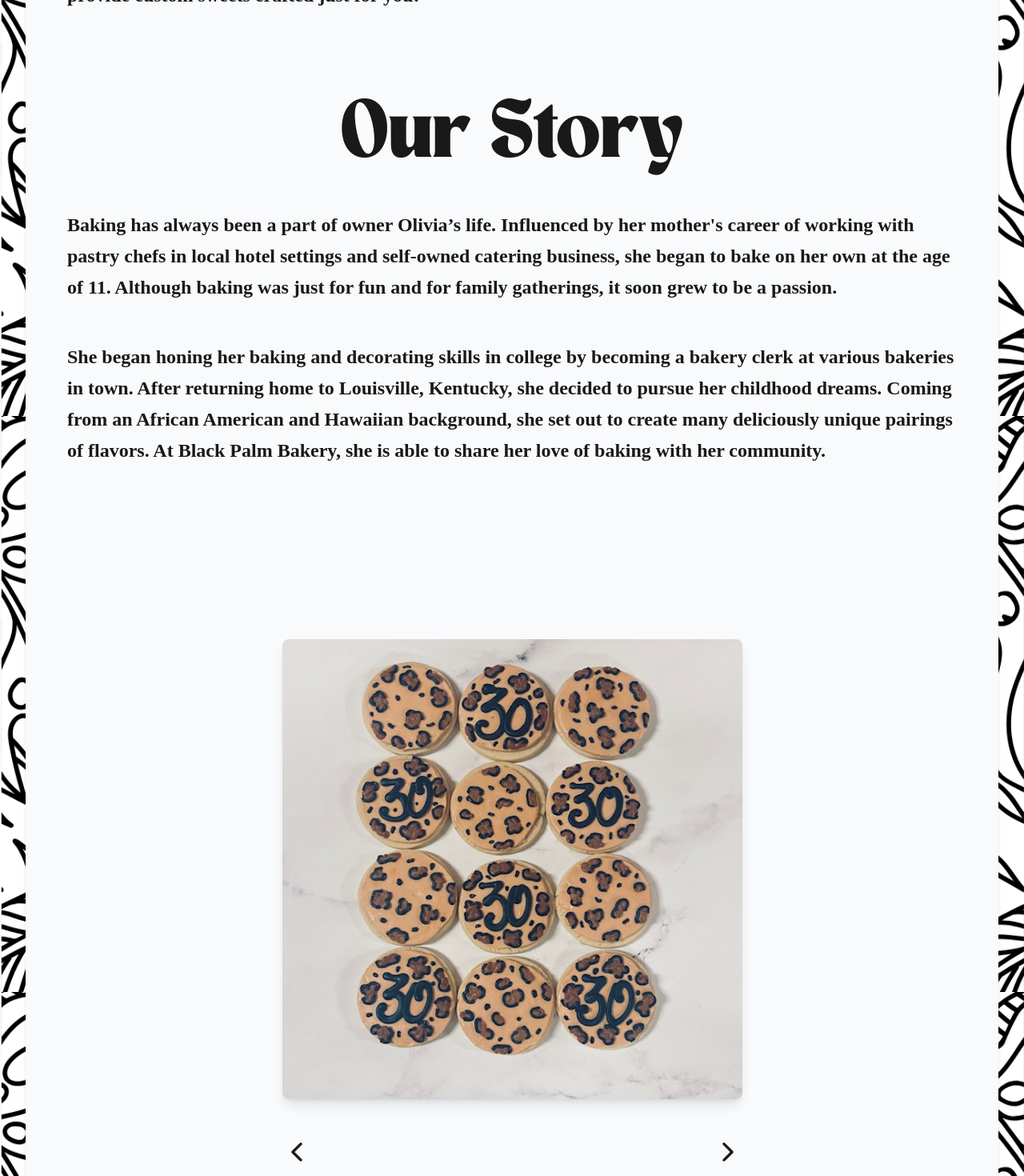
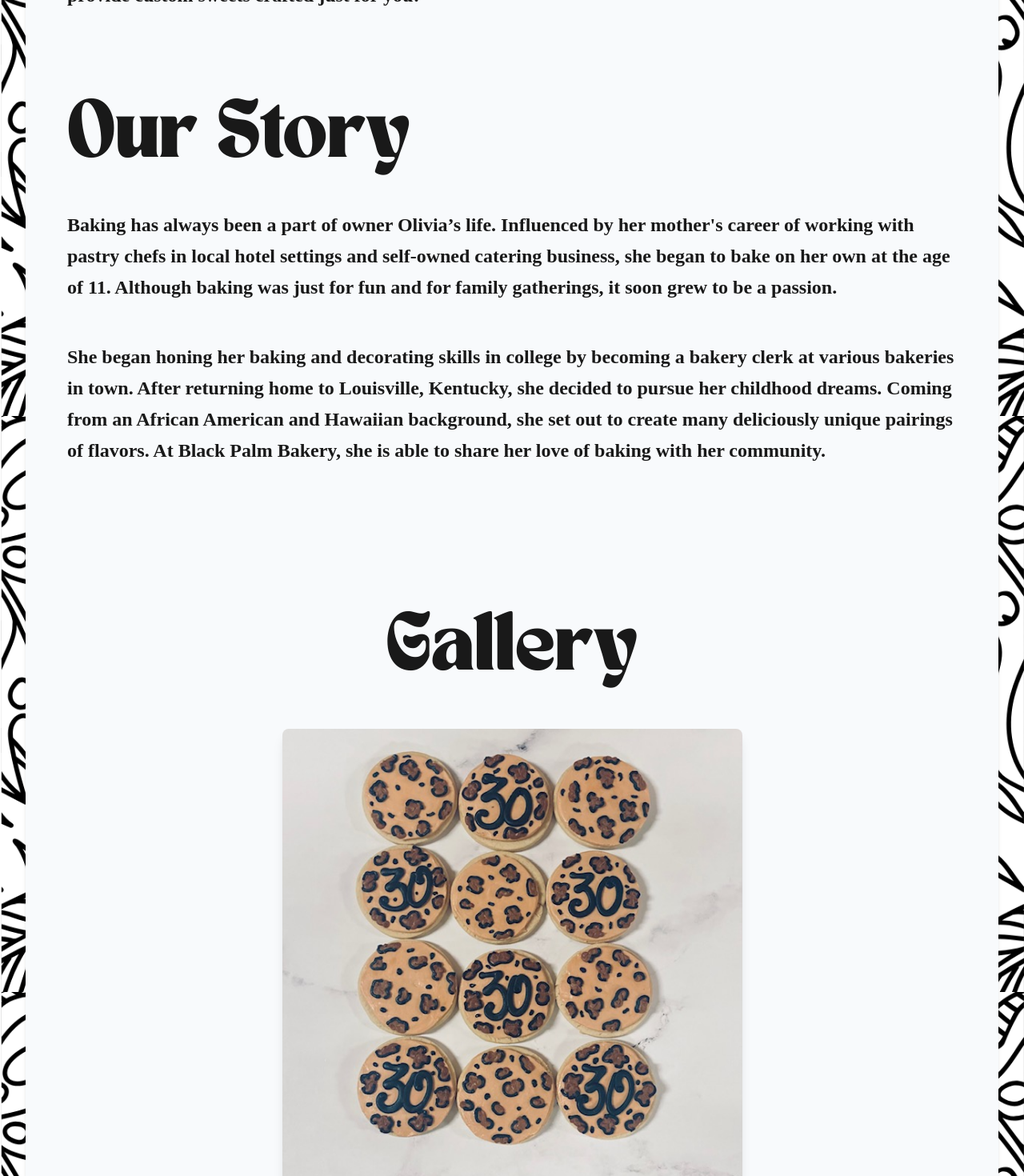
Before and after one commit to malcus-g/blackpalmbakery-port, a Next.js app: page / in a window 1280 px wide. Shown: the part 1640-3110 px from the top of the page at 80% size. Built offline with nearby package versions, Linux system fonts and the light colour scheme; no server answers; a web font is replaced by a local one.

Commit message:
refactor About and Gallery components for improved layout and functionality

```diff
--- a/ui/about/about.tsx
+++ b/ui/about/about.tsx
@@ -33,27 +33,31 @@ function Blurb({ title, body }: { title: string, body: string[] }) {
     target: scrollRef,
     offset: ["0 1", "1.33 1"]
   });
-  const scaleProgress = useTransform(scrollYProgress, [0, 1], [.85, 1]);
-  const opacityProgress = useTransform(scrollYProgress, [0, 1], [.85, 1]);
+
+  const opacityProgress = useTransform(scrollYProgress, [0, 1], [.65, 1]);
 
   return (
     <motion.div
       ref={scrollRef}
     >
       <motion.h1
-        className="mb-14"
+        className="flex mb-14"
         style={{
-            scale: scaleProgress,
             opacity: opacityProgress
         }}
       >
         {title}
       </motion.h1>
-      <ul className="flex flex-col gap-6 md:gap-12">
-        {body.map((item, index) => (
-          <li key={index} className="font-semibold leading-relaxed">{item}</li>
-        ))}
-      </ul>
+      <motion.ul
+        className="flex flex-col gap-6 md:gap-12"
+        style={{
+          opacity: opacityProgress
+        }}
+      >
+          {body.map((item, index) => (
+            <li key={index} className="font-semibold leading-relaxed">{item}</li>
+          ))}
+      </motion.ul>
     </motion.div>
   );
 }
--- a/ui/gallery/gallery.tsx
+++ b/ui/gallery/gallery.tsx
@@ -8,7 +8,8 @@ const imageFilenames: string[] = fs.readdirSync(imageDirectory);
 
 export default function Gallery() {
   return (
-    <div className="flex flex-col w-full items-center justify-center gap-8 scroll-mt-20" id="gallery">
+    <div className="flex flex-col w-full items-center justify-center gap-8">
+      <h1 className="mb-8">Gallery</h1>
       <ImageSlider imageFilenames={imageFilenames} imageDirectory={imageDirectory} />
       <Quote quote="Home is where the heart is. Heart is where cookie is. Math clear: home is cookie." author="Cookie Monster" />
     </div>
--- a/ui/gallery/image-slider.tsx
+++ b/ui/gallery/image-slider.tsx
@@ -18,7 +18,7 @@ export default function ImageSlider(props: ImageProps) {
   const [slideIndex, setSlideIndex] = useState(0);
 
   return (
-    <div ref={ref} className="flex flex-col h-fit justify-center items-center mt-10 md:mt-6">
+    <div id="gallery" ref={ref} className="flex flex-col h-fit justify-center items-center scroll-mt-66">
       {
         !imageFilenames ? (
           <p className="text-center text-gray-500">Loading images...</p>
```
